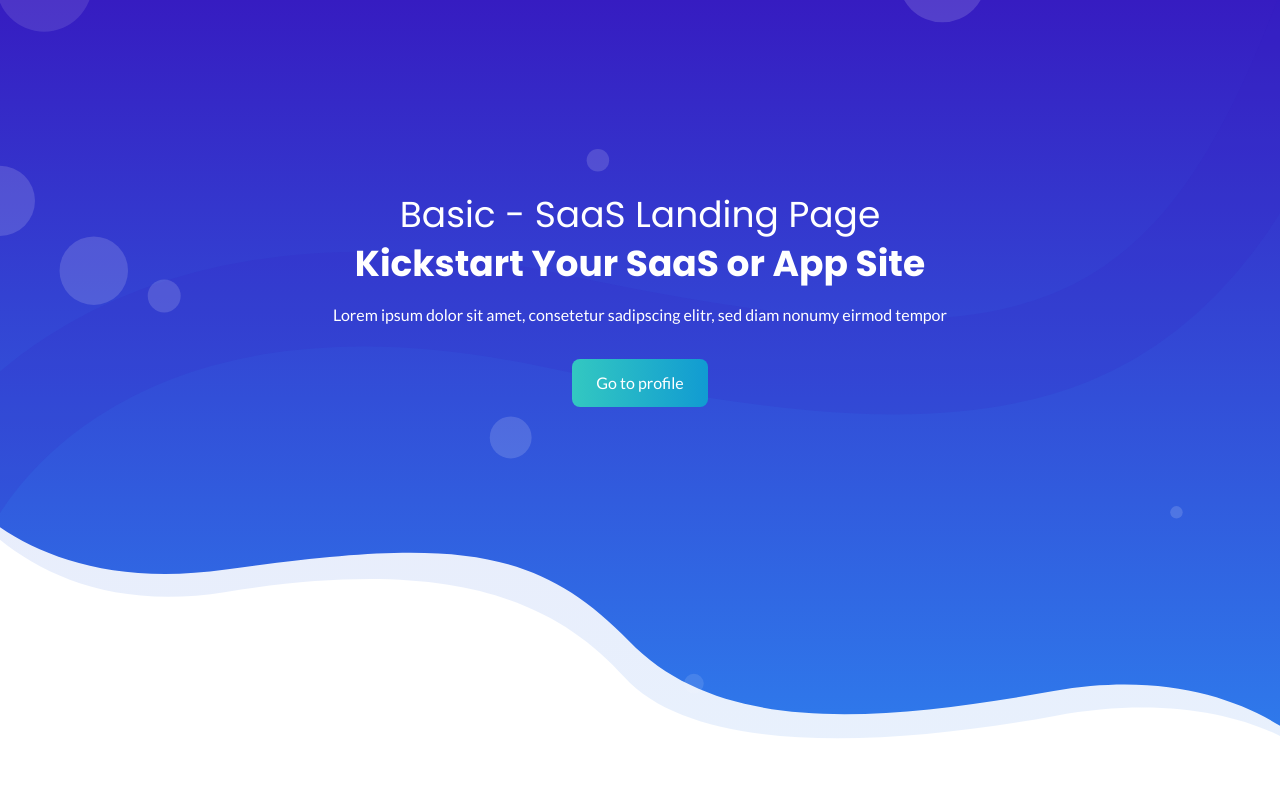
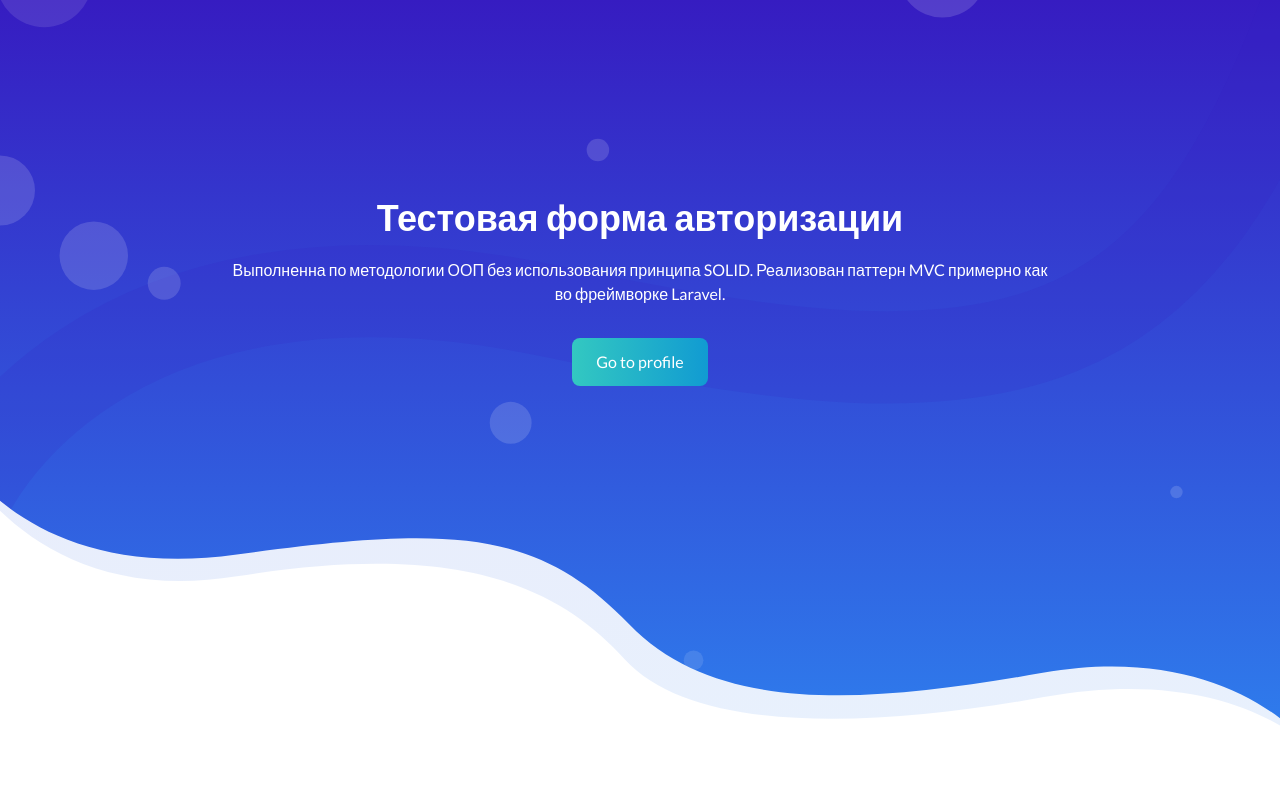
Before and after one commit to Snooper7/test_auth_oop, a PHP site: page /views/pages/home.php in a window 1280 px wide. Run offline with PHP 8.4, Linux system fonts and the light colour scheme.

Commit message:
MVP v0.9

```diff
--- a/index.php
+++ b/index.php
@@ -1,6 +1,6 @@
 <?php
 session_start();
-error_reporting(0);
+error_reporting(1);
 use App\Services\App;
 /**
  * Файл index.php является фронт контроллером и только запускает маршрутизацию
--- a/views/pages/home.php
+++ b/views/pages/home.php
@@ -9,7 +9,7 @@ session_start()
     <meta charset="utf-8">
 
     <!--====== Title ======-->
-    <title>Welcome to TestAuth</title>
+    <title>Test_Auth_OOP</title>
 
     <meta name="description" content="">
     <meta name="viewport" content="width=device-width, initial-scale=1">
@@ -68,12 +68,10 @@ session_start()
             <div class="justify-center row">
                 <div class="w-full lg:w-2/3">
                     <div class="pt-32 mb-12 text-center lg:pt-48 header-hero-content">
-                        <h3 class="text-4xl font-light leading-tight text-white header-sub-title wow fadeInUp"
-                            data-wow-duration="1.3s" data-wow-delay="0.2s">Basic - SaaS Landing Page</h3>
                         <h2 class="mb-3 text-4xl font-bold text-white header-title wow fadeInUp"
-                            data-wow-duration="1.3s" data-wow-delay="0.5s">Kickstart Your SaaS or App Site</h2>
+                            data-wow-duration="1.3s" data-wow-delay="0.5s">Тестовая форма авторизации</h2>
                         <p class="mb-8 text-white text wow fadeInUp" data-wow-duration="1.3s" data-wow-delay="0.8s">
-                            Lorem ipsum dolor sit amet, consetetur sadipscing elitr, sed diam nonumy eirmod tempor</p>
+                            Выполненна по методологии ООП без использования принципа SOLID. Реализован паттерн MVC примерно как во фреймворке Laravel. </p>
                         <a href="/profile" class="main-btn gradient-btn gradient-btn-2 wow fadeInUp" data-wow-duration="1.3s"
                            data-wow-delay="1.1s">Go to profile</a>
                     </div> <!-- header hero content -->
```
Also changed, not shown: views/pages/login.php (+8 -0 lines).
